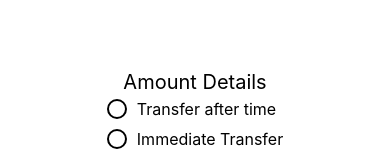
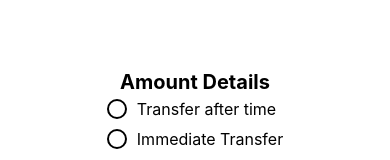
Before and after one commit to Manish1902/DemoBank, a React Native app: screen /Amount in a window 390 px wide. Shown: the part 287-447 px from the top of the page. Built offline with nearby package versions, Linux system fonts and the light colour scheme.

Commit message:
refactoring

```diff
--- /dev/null
+++ b/src/Styles/GlobalStyles.js
@@ -0,0 +1,22 @@
+import { StyleSheet } from 'react-native';
+
+export const GlobalStyles = StyleSheet.create({
+    container: {
+        flex: 1,
+        backgroundColor: '#fff',
+        alignItems: 'center',
+        justifyContent: 'center',
+    },
+    text: {
+        fontSize: 20,
+        fontWeight: 'bold',
+    },
+    inputStyle: {
+        height: 40,
+        width: '80%',
+        borderColor: 'gray',
+        borderWidth: 1,
+        marginBottom: 10,
+        paddingHorizontal: 10,
+    },
+});
--- a/src/components/Amount.js
+++ /dev/null
@@ -1,25 +0,0 @@
-import React from "react";
-import { View, TextInput, StyleSheet } from "react-native";
-
-const Amount = ({ amount, onAmountChange }) => {
-    return <TextInput
-        style={styles.inputStyle}
-        placeholder="Rupee"
-        value={amount}
-        onChangeText={onAmountChange}
-        keyboardType="numeric"
-    />
-}
-
-const styles = StyleSheet.create({
-    inputStyle: {
-        height: 40,
-        width: '80%',
-        borderColor: 'gray',
-        borderWidth: 1,
-        marginBottom: 10,
-        paddingHorizontal: 10,
-    },
-})
-
-export default Amount
--- a/src/components/DatePicker.js
+++ b/src/components/DatePicker.js
@@ -4,7 +4,7 @@ import DateTimePicker from '@react-native-community/datetimepicker';
 
 const DatePicker = ({ selectedDate, isVisible, onDateChange, onClose }) => {
     return (
-        <View style={styles.container}>
+        <View>
             {isVisible && (
                 <DateTimePicker
                     style={styles.datePicker}
@@ -22,11 +22,6 @@ const DatePicker = ({ selectedDate, isVisible, onDateChange, onClose }) => {
 }
 
 const styles = StyleSheet.create({
-    container: {
-        flex: 1,
-        justifyContent: 'center',
-        alignItems: 'center',
-    },
     datePicker: {
         width: '100%',
         backgroundColor: '#fff',
--- /dev/null
+++ b/src/components/ValueInput.js
@@ -0,0 +1,16 @@
+import React from "react";
+import { TextInput } from "react-native";
+import { GlobalStyles } from "../Styles/GlobalStyles";
+
+const ValueInput = ({ amount, onValueChange, placeholder }) => {
+    return <TextInput
+        style={GlobalStyles.inputStyle}
+        placeholder={placeholder}
+        value={amount}
+        onChangeText={onValueChange}
+        keyboardType="numeric"
+    />
+}
+
+
+export default ValueInput
--- a/src/screens/AllSlelectedDerails.js
+++ b/src/screens/AllSlelectedDerails.js
@@ -1,12 +1,13 @@
 import React, { useContext } from 'react';
-import { Button, StyleSheet, Text, View } from 'react-native';
+import { Button, Text, View } from 'react-native';
 import { DataContext } from '../context/dataContext';
+import { GlobalStyles } from '../Styles/GlobalStyles';
 
 const AllSelectedDetails = ({ navigation }) => {
     let { fromAccount, toAccount, amount, selectedDate,selectedOption} = useContext(DataContext)
 
-    return <View style={styles.container}>
-        <Text style={styles.text}>All Details</Text>
+    return <View style={GlobalStyles.container}>
+        <Text style={GlobalStyles.text}>All Details</Text>
         <Text>From Account: {fromAccount}</Text>
         <Text>To Account: {toAccount}</Text>
         <Text>Transfer Type: {selectedOption}</Text>
@@ -19,15 +20,4 @@ const AllSelectedDetails = ({ navigation }) => {
     </View>
 }
 
-const styles = StyleSheet.create({
-    container: {
-        flex: 1,
-        backgroundColor: '#fff',
-        alignItems: 'center',
-        justifyContent: 'center',
-    },
-    text: {
-        fontSize: 20,    },
-});
-
 export default AllSelectedDetails
--- a/src/screens/AmountDetails.js
+++ b/src/screens/AmountDetails.js
@@ -1,14 +1,12 @@
 import React, { useState, useContext } from 'react';
 import { Button, StyleSheet, Text, View } from 'react-native';
-import Amount from '../components/Amount';
 import RadioButton from '../components/RadioButton';
 import DatePicker from '../components/DatePicker';
 import { DataContext } from '../context/dataContext';
+import { GlobalStyles } from '../Styles/GlobalStyles';
+import ValueInput from '../components/ValueInput';
 
 const AmountDetails = ({ navigation }) => {
-    // const [amount, setAmount] = useState('');
-    // const [selectedDate, setSelectedDate] = useState(new Date());
-    // const [selectedOption, setSelectedOption] = useState(null);
     let { amount, setAmount, selectedDate, setSelectedDate, selectedOption, setSelectedOption } = useContext(DataContext)
     const [isDatePickerVisible, setDatePickerVisibility] = useState(false);
     const options = ['Transfer after time', 'Immediate Transfer'];
@@ -34,8 +32,8 @@ const AmountDetails = ({ navigation }) => {
     };
 
     return (
-        <View style={styles.container}>
-            <Text style={styles.text}>Amount Details</Text>
+        <View style={GlobalStyles.container}>
+            <Text style={GlobalStyles.text}>Amount Details</Text>
             <RadioButton options={options} selectedOption={selectedOption} onSelect={handleSelect} />
             {selectedOption === 'Transfer after time' &&
                 <>
@@ -49,9 +47,10 @@ const AmountDetails = ({ navigation }) => {
                 </>
             }
             <Text style={styles.selectedDateText}>Selected Date: {selectedDate.toDateString()}</Text>
-            <Amount
+            <ValueInput
                 amount={amount}
-                onAmountChange={setAmount}
+                onValueChange={setAmount}
+                placeholder="Rupee"
             />
             <Button
                 onPress={() => navigation.navigate("AllDetails")}
@@ -62,15 +61,6 @@ const AmountDetails = ({ navigation }) => {
 }
 
 const styles = StyleSheet.create({
-    container: {
-        flex: 1,
-        backgroundColor: '#fff',
-        alignItems: 'center',
-        justifyContent: 'center',
-    },
-    text: {
-        fontSize: 20,
-    },
     selectedDateText: {
         marginTop: 10,
     },
--- a/src/screens/Declerations.js
+++ b/src/screens/Declerations.js
@@ -1,7 +1,7 @@
 import React, { useContext } from 'react';
-import { Button, StyleSheet, Text, View } from 'react-native';
+import { Button, Text, View } from 'react-native';
 import { DataContext } from '../context/dataContext';
-
+import { GlobalStyles } from '../Styles/GlobalStyles';
 const Decleration = ({ navigation }) => {
     let {setFromAccount,setToAccount,setAmount,setSelectedDate,setSelectedOption } = useContext(DataContext)
     const resetStates = () => {
@@ -16,8 +16,8 @@ const Decleration = ({ navigation }) => {
         navigation.navigate("Home")
     }
 
-    return <View style={styles.container}>
-        <Text style={styles.text}>Congratulations</Text>
+    return <View style={GlobalStyles.container}>
+        <Text style={GlobalStyles.text}>Congratulations</Text>
         <Text>Your transaction of was sucessfull. Please navigate back to home page</Text>
         <Button
             onPress={() => goingHome()}
@@ -26,15 +26,4 @@ const Decleration = ({ navigation }) => {
     </View>
 }
 
-const styles = StyleSheet.create({
-    container: {
-        flex: 1,
-        backgroundColor: '#fff',
-        alignItems: 'center',
-        justifyContent: 'center',
-    },
-    text: {
-        fontSize: 20,    },
-});
-
 export default Decleration
--- a/src/screens/HomeScreen.js
+++ b/src/screens/HomeScreen.js
@@ -3,10 +3,10 @@ import { Button, StyleSheet, Text, View, TextInput } from 'react-native';
 import Checkbox from '../components/CheckBox'
 import TermsAndConditions from '../components/T&C';
 import { DataContext } from '../context/dataContext';
+import { GlobalStyles } from '../Styles/GlobalStyles';
+import ValueInput from '../components/ValueInput';
 
 const HomeScreen = ({ navigation }) => {
-    // const [fromAccount, setFromAccount] = useState('');
-    // const [toAccount, setToAccount] = useState('');
     let {fromAccount, setFromAccount} = useContext(DataContext);
     let {toAccount, setToAccount} = useContext(DataContext);
     const [isSelected, setSelection] = useState(false);
@@ -39,23 +39,19 @@ const HomeScreen = ({ navigation }) => {
         }
     };
     return (
-        <View style={styles.container}>
+        <View style={GlobalStyles.container}>
             <Text style={styles.text}>Welcome to My bank App!</Text>
             <Text>From Account</Text>
-            <TextInput
-                style={styles.inputStyle}
+            <ValueInput
                 placeholder="From Account"
                 value={fromAccount}
-                onChangeText={handleFromAccountChange}
-                keyboardType="numeric"
+                onValueChange={handleFromAccountChange}
             />
             <Text>To Account</Text>
-            <TextInput
-                style={styles.inputStyle}
+            <ValueInput
                 placeholder="To Account"
                 value={toAccount}
-                onChangeText={handleToAccountChange}
-                keyboardType="numeric"
+                onValueChange={handleToAccountChange}
             />
             <View style={{ flexDirection: 'row', alignItems: 'center' }}>
                 <Checkbox isSelected={isSelected} onPress={handleCheckboxToggle} />
@@ -71,23 +67,9 @@ const HomeScreen = ({ navigation }) => {
 }
 
 const styles = StyleSheet.create({
-    container: {
-        flex: 1,
-        backgroundColor: '#fff',
-        alignItems: 'center',
-        justifyContent: 'center',
-    },
     text: {
         fontSize: 20,
         marginBottom: 100,
-    },
-    inputStyle: {
-        height: 40,
-        width: '80%',
-        borderColor: 'gray',
-        borderWidth: 1,
-        marginBottom: 10,
-        paddingHorizontal: 10,
     },
     button: {
         marginTop: 20,
```
Also changed, not shown: package.json (+5 -5 lines), 1 other file (tests, documents, lock files or other folders).
